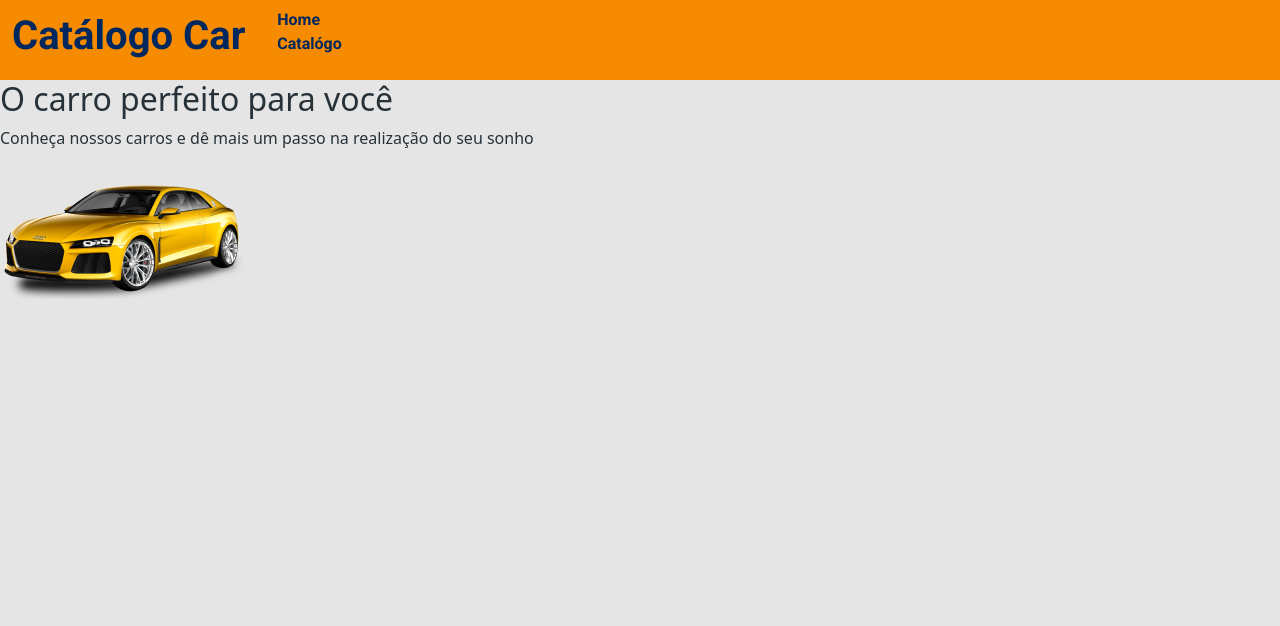
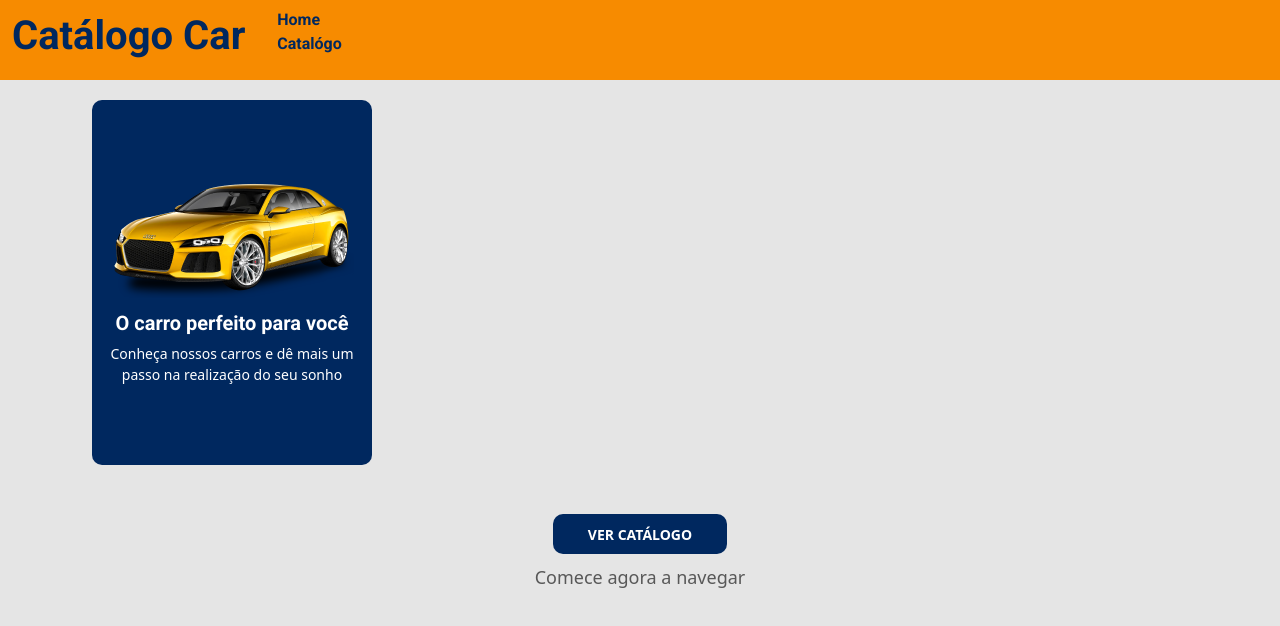
Before and after one commit to wagnerfelten/Catalogo-carros, a React (Create React App) app in the folder frontend-carros/: page / in a window 1280 px wide. Shown: the top 626 px of the page. Built offline with nearby package versions, Linux system fonts and the light colour scheme.

Commit message:
finalizado a Home da pagina

```diff
--- a/frontend-carros/src/pages/home/index.tsx
+++ b/frontend-carros/src/pages/home/index.tsx
@@ -1,23 +1,28 @@
 import Navbar from "../../components/Navbar";
 import Car from "../../img/car-header.png";
-import "./style.css"
-
+import "./style.css";
 
 const Home = () => {
   return (
     <>
-
-      <div>
       <Navbar />
-
+      <div className="container">
+        <div className="main-container">
           <div>
             <h2> O carro perfeito para você</h2>
             <p>
-            Conheça nossos carros e dê mais um passo na realização do seu sonho
+              Conheça nossos carros e dê mais um passo na realização do seu
+              sonho
             </p>
           </div>
-        <div>
+          <div className="main-img">
             <img src={Car} alt="" />
+          </div>
+        </div>
+
+        <div className="main-footer">
+          <a href="">Ver Catálogo</a>
+          <p>Comece agora a navegar</p>
         </div>
       </div>
     </>
--- a/frontend-carros/src/pages/home/style.css
+++ b/frontend-carros/src/pages/home/style.css
@@ -0,0 +1,62 @@
+.container{
+    background-color: #E5E5E5;
+
+}
+ .main-container{
+    background-color: #00285F;
+    width: 280px;
+    height: 365px;
+    margin: 20px 10px;
+    border-radius: 10px;
+
+    display: flex;
+    flex-direction: column-reverse;
+    justify-content: center;
+    align-items: center;
+ }
+
+ .main-container h2{
+    color: #fff;
+    font-family: Roboto;
+    font-size: 20px;
+    font-weight: 700;
+    text-align: center;
+ }
+
+ .main-container p{
+    color: #fff;
+    font-size: 14px;
+    text-align: center;
+ }
+
+ .main-footer{
+    display: flex;
+    flex-direction: column;
+    align-items: center;
+    margin-top: 49px;
+ }
+
+ .main-footer a{
+    background-color: #00285F;
+    width: 174px;
+    height: 40px;
+    display: flex;
+    align-items: center;
+    justify-content: center;
+
+    border-radius: 10px;
+    text-align: center;
+    text-decoration: none;
+
+    color: #fff;
+    font-size: 14px;
+    text-transform: uppercase;
+    font-weight: 700;
+ }
+
+ .main-footer p{
+    margin-top: 10px;
+    color:  #585858;
+    font-size: 18px;
+    font-weight: 400;
+ }
```
Lines whose indentation alone changed are shown as unchanged.
